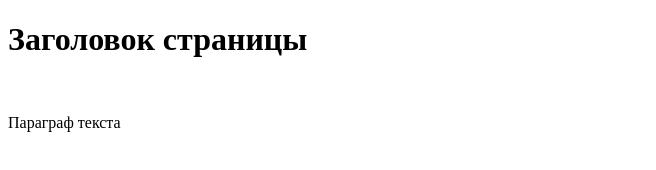
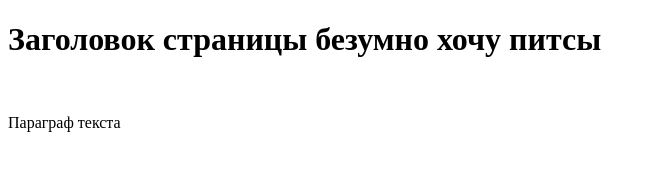
Before and after one commit to DemetriusMinin/my_project, a plain HTML site: page index.html in a window 1280 px wide. Shown: the whole page, without its empty margins (0-656 px from the left). Drawn offline with Linux system fonts and the light colour scheme.

Commit message:
хочу пицы

```diff
--- a/index.html
+++ b/index.html
@@ -5,7 +5,7 @@
     <title>Page title</title> <!-- Задавайте заголовок -->
   </head>
   <body>
-    <h1>Заголовок страницы</h1> <!-- Всегда закрывайте парные теги -->
+    <h1>Заголовок страницы безумно хочу питсы</h1> <!-- Всегда закрывайте парные теги -->
     <br> <!-- Не закрывайте одиночные теги -->
     <p title="Подсказка">Параграф текста</p>
     <!-- Используйте двойные кавычки для значений атрибутов. -->
```
